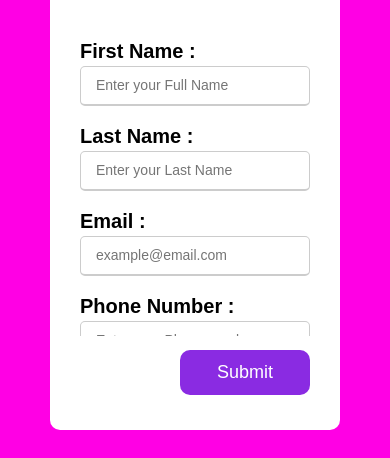
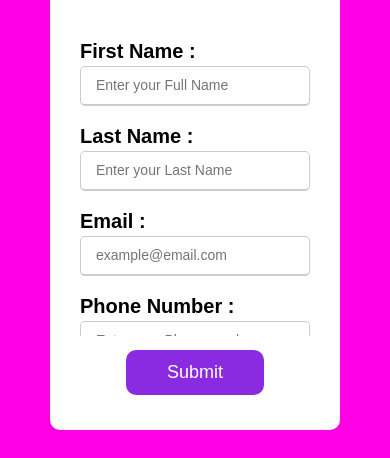
Before and after one commit to nandi87/Registration-Form, a plain HTML site: page index.html in a window 390 px wide. Shown: the part 257-715 px from the top of the page. Drawn offline with Linux system fonts and the light colour scheme.

Commit message:
Add files via upload
responsive

```diff
--- a/index.css
+++ b/index.css
@@ -143,4 +143,16 @@ form .button input:hover{
     .form-details::-webkit-scrollbar{
         width: 0;
     }
+    form .button{
+        display: flex;
+        height: 45px;
+    }
+    form .button input{
+        font-size: 18px;
+        font-weight: 500;
+        margin-left: auto;
+        margin-right: auto;
+        background-color: blueviolet;
+        border-radius: 10px;
+    }
 }
```
